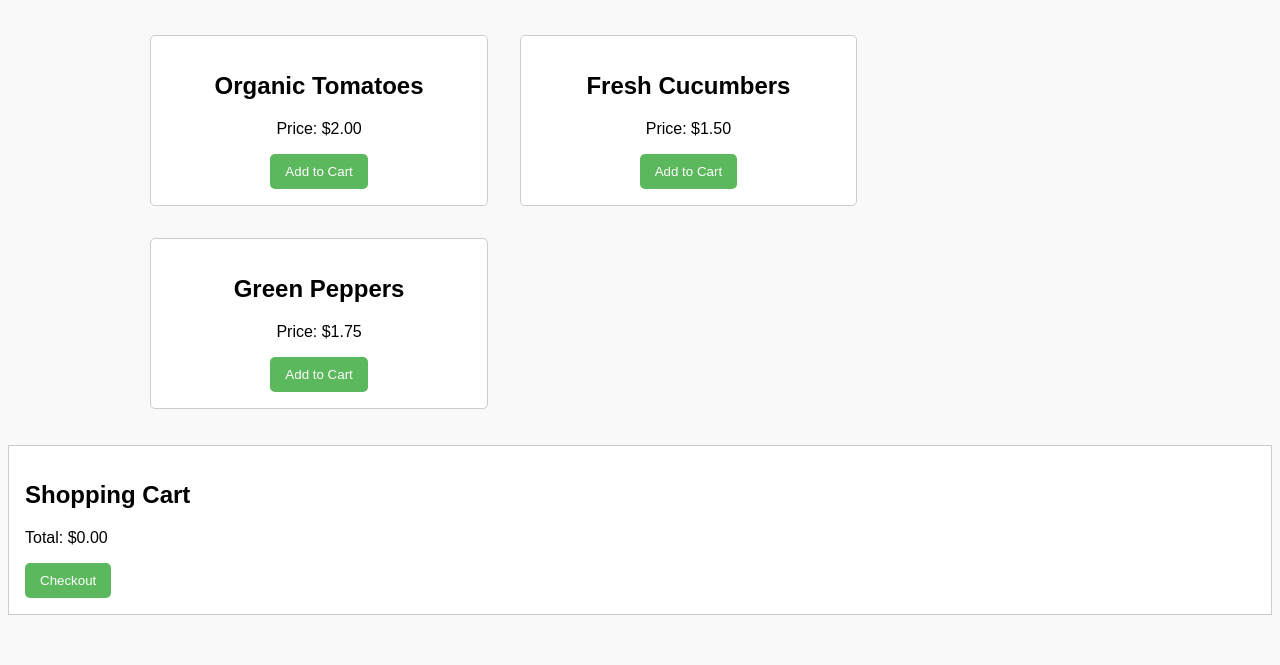
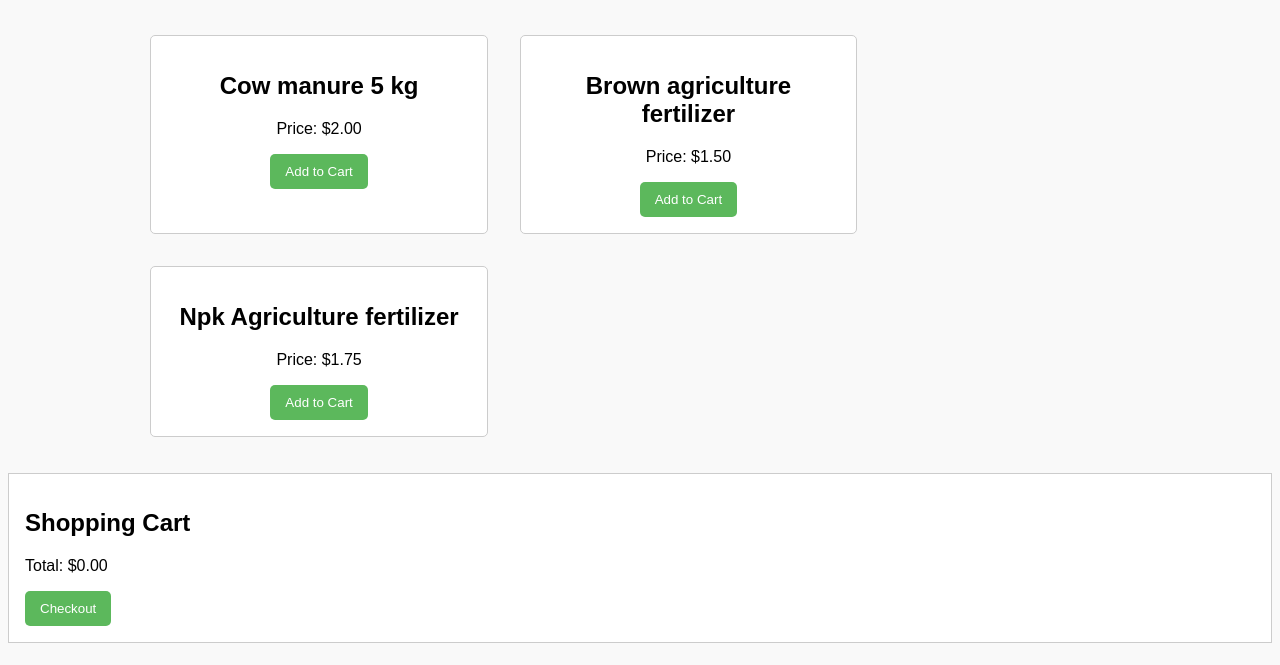
Before and after one commit to Rajas-Patil/MPL-web, a website: page cart.html in a window 1280 px wide. Shown: the part 61-726 px from the top of the page. Drawn offline with Linux system fonts and the light colour scheme.

Commit message:
product neme change

```diff
--- a/cart.html
+++ b/cart.html
@@ -52,17 +52,17 @@
 <h1>Agriculture Products</h1>
 <div class="container">
     <div class="product">
-        <h2>Organic Tomatoes</h2>
+        <h2>Cow manure 5 kg </h2>
         <p>Price: $2.00</p>
         <button onclick="addToCart('Organic Tomatoes', 2.00)">Add to Cart</button>
     </div>
     <div class="product">
-        <h2>Fresh Cucumbers</h2>
+        <h2>Brown agriculture fertilizer</h2>
         <p>Price: $1.50</p>
         <button onclick="addToCart('Fresh Cucumbers', 1.50)">Add to Cart</button>
     </div>
     <div class="product">
-        <h2>Green Peppers</h2>
+        <h2>Npk Agriculture fertilizer</h2>
         <p>Price: $1.75</p>
         <button onclick="addToCart('Green Peppers', 1.75)">Add to Cart</button>
     </div>
```
